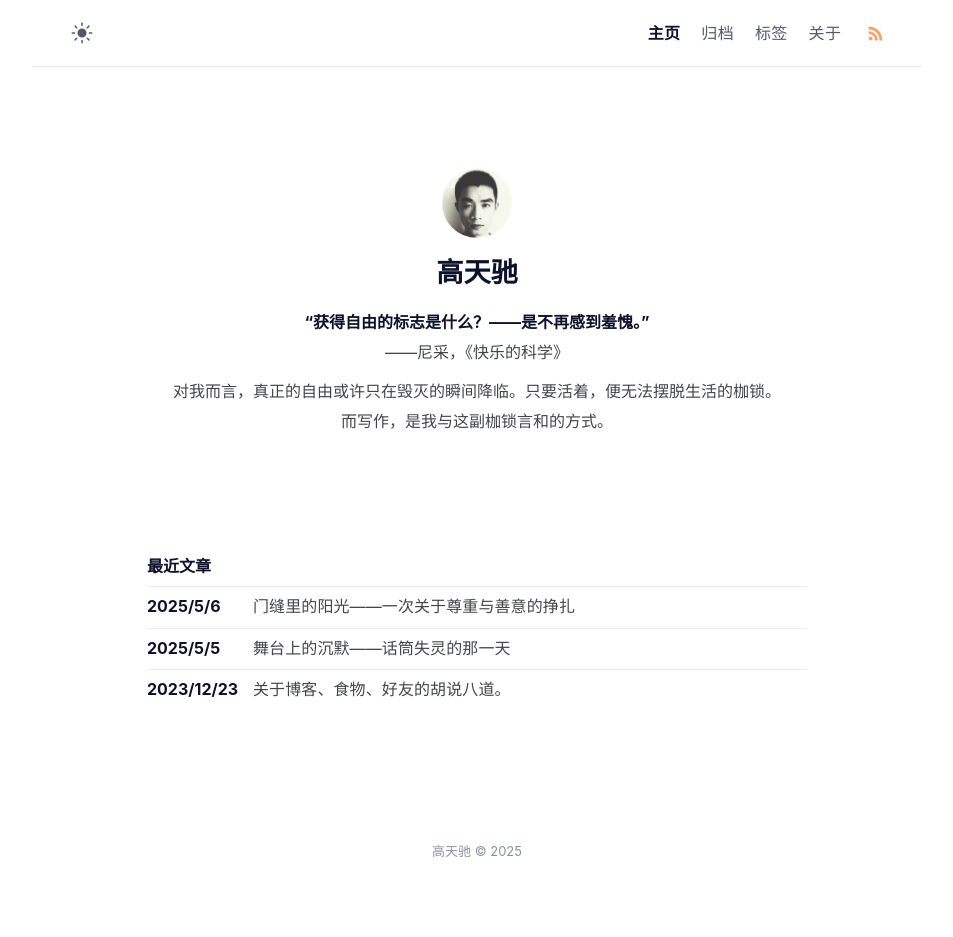
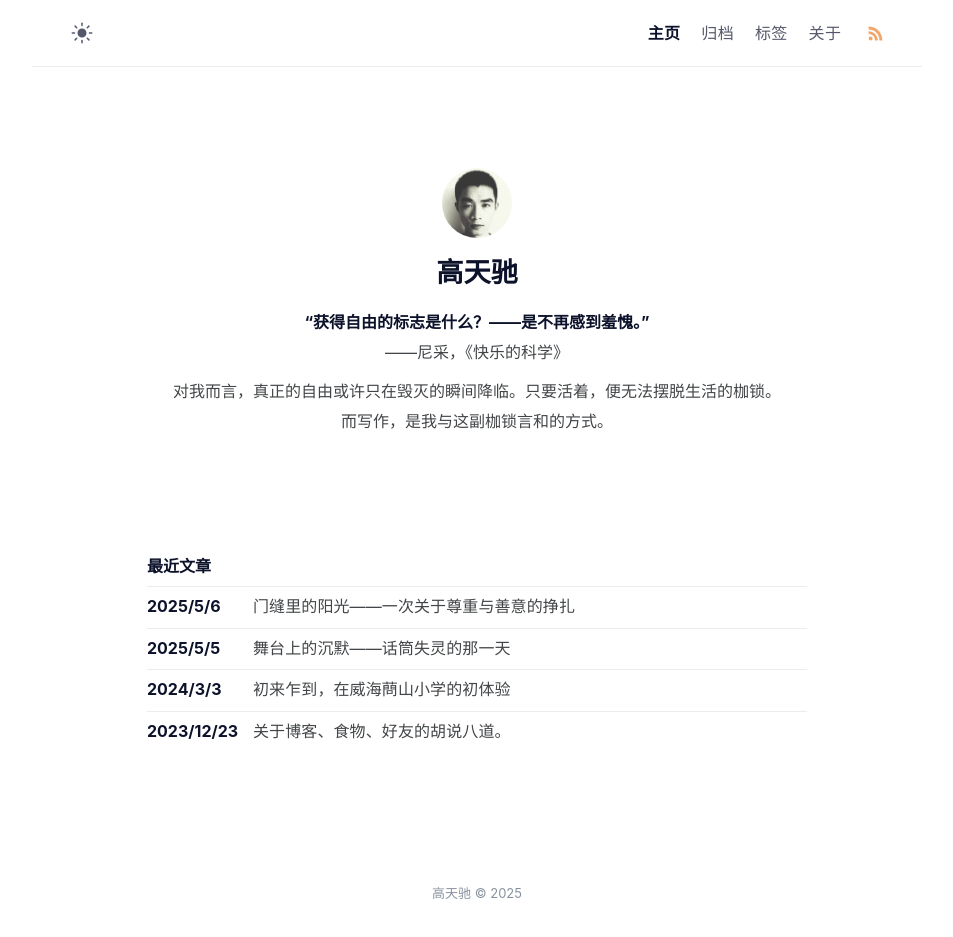
Before and after one commit to gaotianchi/gaotianchi.github.io, a Jekyll site: the page built from index.md, in a window 1280 px wide. Shown: the whole page, without its empty margins (163-1116 px from the left). Built offline with Jekyll 4.4.1, drawn with Linux system fonts in a browser that asks for light colours; before the commit the page ends 900 px from its top, so only the background shows below that; some of the changed lines change nothing that is shown.

Commit message:
发布新文章

```diff
--- a/_posts/2023-12-23-random-thoughts-on-blogs-food-and-friends.md
+++ b/_posts/2023-12-23-random-thoughts-on-blogs-food-and-friends.md
@@ -16,7 +16,7 @@ title: 关于博客、食物、好友的胡说八道。
 
 为什么我的博客系统项目迟迟没有结束？原因相当明了，那就是我的定位一直在变化，而且往往是在开发的前期和中期发生变化，这使得我的博客系统从来没有完工过。
 
-值得肯定的是在这个过程中我的编程技术有了不少长进，当前我能熟练地完成一个 demo 级别的内容管理系统，而让我苦恼的是在未来几个月的努力方向，我还要继续折腾这个博客内容管理系统吗？停留在这里对我来说并不是明智的选择，它涉及的技术很多，而我对这些技术的认识和应用水平都相当肤浅，寻找一个能够深入下去的切入点是迫在眉睫的事情，对此，我该在哪里寻找答案呢？
+值得肯定的是在这个过程中我的编程技术有了不少长进，当前我能熟练地完成一个 demo 级别的内容管理系统，而让我苦恼的是未来几个月的努力方向，我还要继续折腾这个博客内容管理系统吗？停留在这里对我来说并不是明智的选择，它涉及的技术很多，而我对这些技术的认识和应用水平都相当肤浅，寻找一个能够深入下去的切入点是迫在眉睫的事情，对此，我该在哪里寻找答案呢？
 
 今日有两个食物令我印象深刻，其一是学校东门口摆摊卖的烤地瓜，地瓜皮处理得很好，而且能尝出来些许蜂蜜味。另一个是南区招待餐厅后厅的卤蛋，我晚饭吃了一个，边吃边走，那味道真的太入味了，微咸，香纯！明天我要多买点。明天全天都在振华值班，要早起！
 
--- /dev/null
+++ b/_posts/2024-03-03-first-impressions-at-weihaishan-primary-school.md
@@ -0,0 +1,25 @@
+---
+aliases:
+category:
+createdAt: 2025-05-06 17:59:52
+date: 2024-03-03T17:59:52+08:00
+description:
+excerpt_only: false
+image:
+layout: post
+modifiedAt: 2025-05-06 18:10:02
+showImage: true
+tags:
+  - 随笔
+title: 初来乍到，在威海蔄山小学的初体验
+---
+
+当前正处在实习阶段，位于威海市蔄山镇的一所小学，我从明天开始正式进行实习工作，具体的工作职责还不明朗。这几天来一直受到疾病的侵扰，先是嗓子疼，随即发烧，并伴随着咳嗽以及流鼻涕。
+
+下周计划回烟台，因为这儿礼拜六以及礼拜天餐饮上很不方便，我不想所有的礼拜天以及礼拜六都吃街上的饭，我很快就会厌倦他们，更重要的是，他们并不是健康的饮食。别的我不想多说什么，似乎也没什么好说的，我生病的这几天家人都很担心。
+
+目前来看当前的宿舍环境挺适合休息，至少没有人在别人睡觉的时候大吵大闹。其中一个舍友最初在宿舍里毫无节制的大声打电话，我实在受不了了，示意让他小点声，没想到的是他真的做出了积极的改变，我很受触动。
+
+目前已知的是我被分配到小学一年级，做有关数学方面的教育工作，至于具体做什么还不清楚，明天就知道。我的舍友 S，他是一个沉默寡言的人，自生病以来我也变得越来越沉默寡言，沉默寡言是一个人的性格基调，随着这种基调越来越稳定，他与周围的人就会变得周围人的关系就会变得越来越简洁，就不必有那么多虚伪的微笑，据我个人而言，我对他人的热情 99% 以上都是虚伪的，我哪有这么多的热情免费送给别人，只不过是虚伪心自卑心在作祟。
+
+当前并没有任何人引起我的关注，这是件好事。引起我关注的人无非有那么 3 种：不遵守公德以至于影响到我的生活以及学习的人；正在面临危险我的某位家人以及幻想中与他成为情侣的人。当前我只关心我的博客项目，话说我已经很久没有推进它了，我希望能尽快结束这种日子，这种缺乏工作环境的日子。
```
